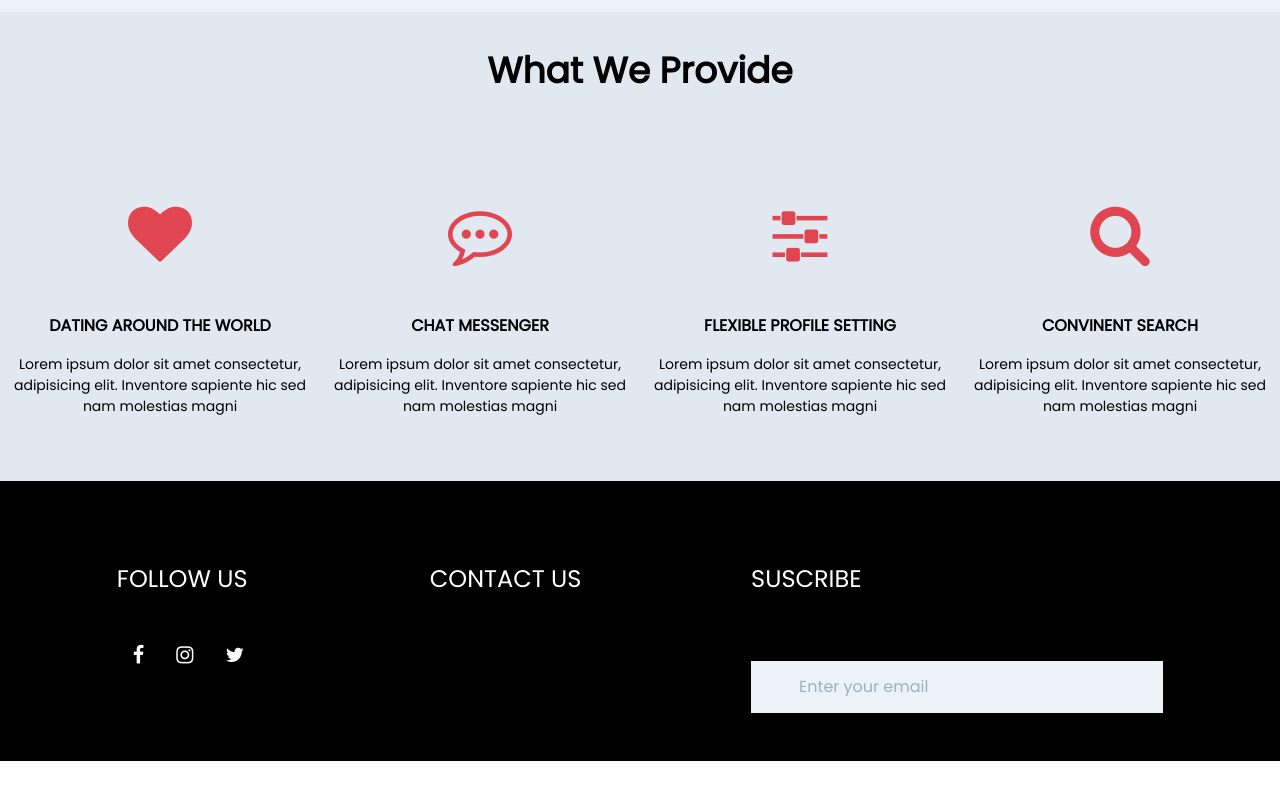
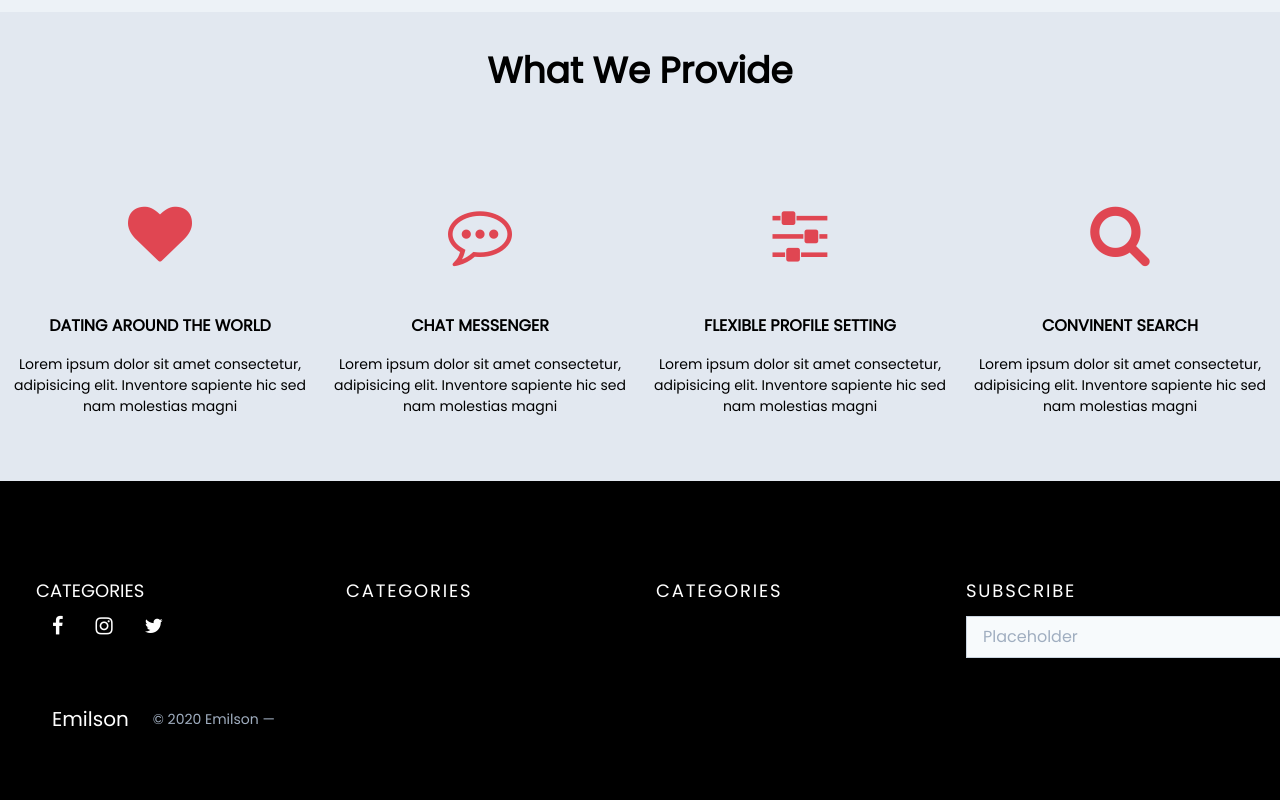
Before and after one commit to Emilsone/Dating--website, a Vue app in the folder Love-Bird/: page / in a window 1280 px wide. Shown: the part 2194-2994 px from the top of the page. Before the commit the page ends 2955 px from the top, so only its background shows below. Built offline with nearby package versions, Linux system fonts and the light colour scheme.

Commit message:
restructured footer

```diff
--- a/Love-Bird/src/components/Footer.vue
+++ b/Love-Bird/src/components/Footer.vue
@@ -1,9 +1,13 @@
 <template>
   <section>
-    <footer class="bg-black h-full text-white p-8">
-      <div class="container flex flex-wrap justify-around">
-        <div class="icons">
-          <h1 class="text-2xl py-12">FOLLOW US</h1>
+    <footer class="text-white bg-black body-font">
+      <div class="container px-5 py-24 mx-auto">
+        <div class="flex flex-wrap md:text-left text-center order-first">
+          <div class="lg:w-1/4 md:w-1/2 w-full px-4">
+            <h2 class="title-font font-medium text-lg text-white   mb-3">
+              CATEGORIES
+            </h2>
+            <nav class="list-none mb-10 pr-6">
               <span
                 ><i class="fa fa-facebook  px-4 text-xl" aria-hidden="true"></i
               ></span>
@@ -13,24 +17,71 @@
               <span
                 ><i class="fa fa-twitter  px-4 text-xl" aria-hidden="true"></i
               ></span>
-          <!-- <span><i class="fa fa-sna  px-6 text-4xl" aria-hidden="true"></i></span> -->
+            </nav>
           </div>
-        <div><h1 class="text-2xl py-12">CONTACT US</h1></div>
-        <div>
-          <h1 class="text-2xl py-12">SUSCRIBE</h1>
-
+          <div class="lg:w-1/4 md:w-1/2 w-full px-4">
+            <h2
+              class="title-font font-medium text-lg text-white tracking-widest text-sm mb-3"
+            >
+              CATEGORIES
+            </h2>
+            <!-- <nav class="list-none mb-10">
+                <li>
+                  <a class="text-gray-600 hover:text-gray-800">First Link</a>
+                </li>
+                <li>
+                  <a class="text-gray-600 hover:text-gray-800">Second Link</a>
+                </li>
+                <li>
+                  <a class="text-gray-600 hover:text-gray-800">Third Link</a>
+                </li>
+                <li>
+                  <a class="text-gray-600 hover:text-gray-800">Fourth Link</a>
+                </li>
+              </nav> -->
+          </div>
+          <div class="lg:w-1/4 md:w-1/2 w-full px-4">
+            <h2
+              class="title-font font-medium text-lg tracking-widest text-sm mb-3"
+            >
+              CATEGORIES
+            </h2>
+          </div>
+          <div class="lg:w-1/4 md:w-1/2 w-full px-4">
+            <h2
+              class="title-font font-medium text-lg tracking-widest text-sm mb-3"
+            >
+              SUBSCRIBE
+            </h2>
+            <div
+              class="flex xl:flex-no-wrap md:flex-no-wrap lg:flex-wrap flex-wrap justify-center md:justify-start"
+            >
               <input
-            class="bg-gray-200 appearance-none my-4 border-gray-200  w-42 py-4 px-12 text-gray-700 leading-tight focus:outline-none focus:bg-white focus:border-purple-500"
-            id="inline-username"
-            type="email"
-            placeholder="Enter your email"
+                class="w-40 sm:w-auto bg-gray-100  xl:mr-4 lg:mr-0 sm:mr-4 mr-2 border border-gray-400 focus:outline-none focus:border-indigo-500 text-base py-2 px-4"
+                placeholder="Placeholder"
+                type="text"
               />
+              <!-- <button
+                  class="lg:mt-2 xl:mt-0 flex-shrink-0 inline-flex text-white bg-indigo-500 border-0 py-2 px-6 focus:outline-none hover:bg-indigo-600 rounded"
+                >
+                  Button
+                </button> -->
             </div>
           </div>
-    </footer>
-    <footer>
-      <div class="container">
-        <h1 class="text-center"></h1>
+        </div>
+        <div
+          class="container  px-5 py-6 mx-auto flex items-center sm:flex-row flex-col"
+        >
+          <a
+            class="flex title-font font-medium items-center md:justify-start justify-center "
+          >
+
+            <span class="ml-3 text-xl">Emilson</span>
+          </a>
+          <p class="text-sm text-gray-500 sm:ml-6 sm:mt-0 mt-4">
+            © 2020 Emilson —
+          </p>
+        </div>
       </div>
     </footer>
   </section>
@@ -41,11 +92,6 @@ export default {
 };
 </script>
 <style scoped>
-.container {
-  background-color: black;
-  color: white;
-}
-
 .fa-facebook:hover {
   color: #e04652;
 }
@@ -63,7 +109,9 @@ export default {
   .icons {
     text-align: center;
   }
-  .fa-facebook,.fa-twitter,.fa-instagram{
+  .fa-facebook,
+  .fa-twitter,
+  .fa-instagram {
     font-size: 13px;
   }
 }
```
Lines whose indentation alone changed are shown as unchanged.
